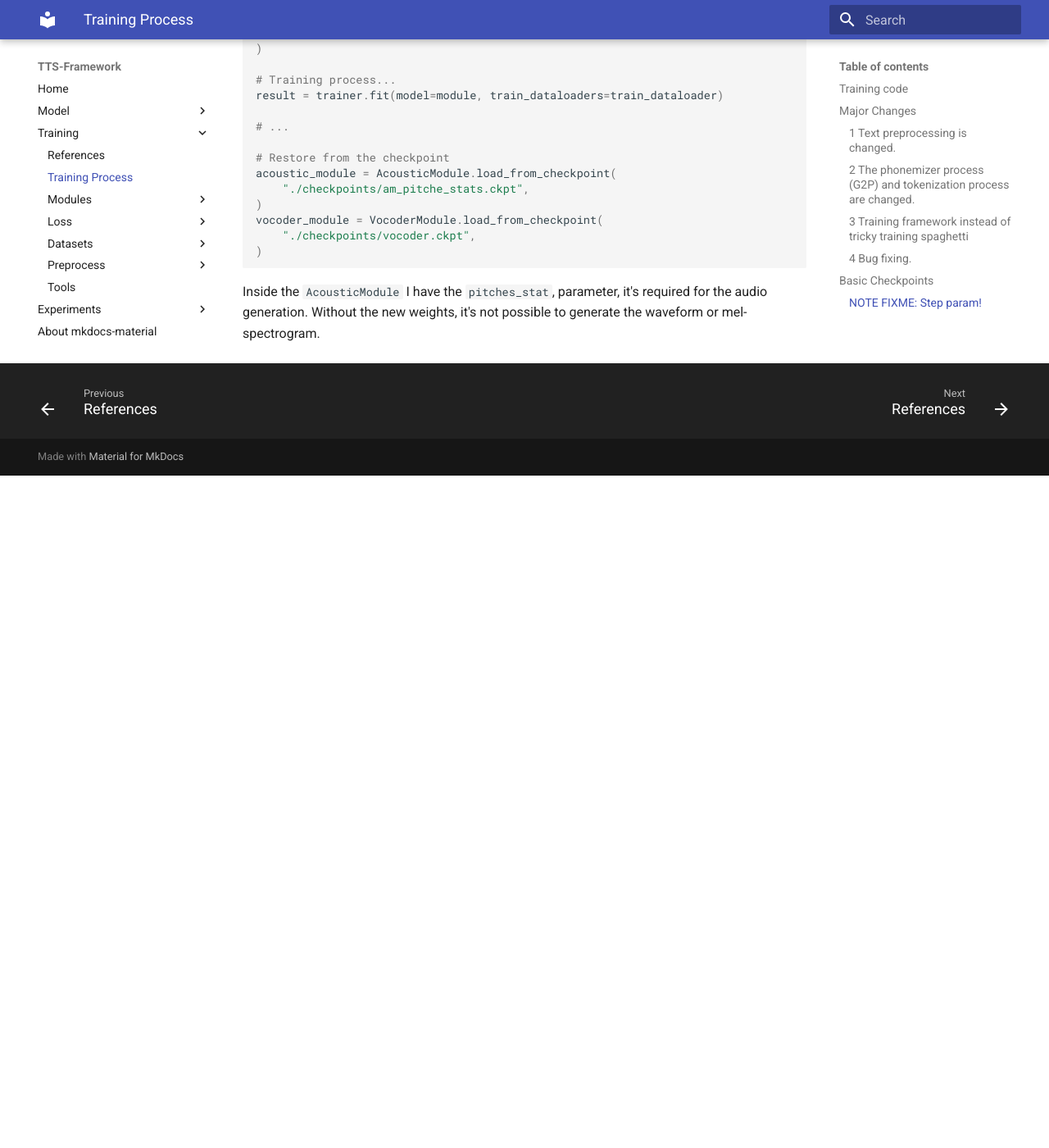
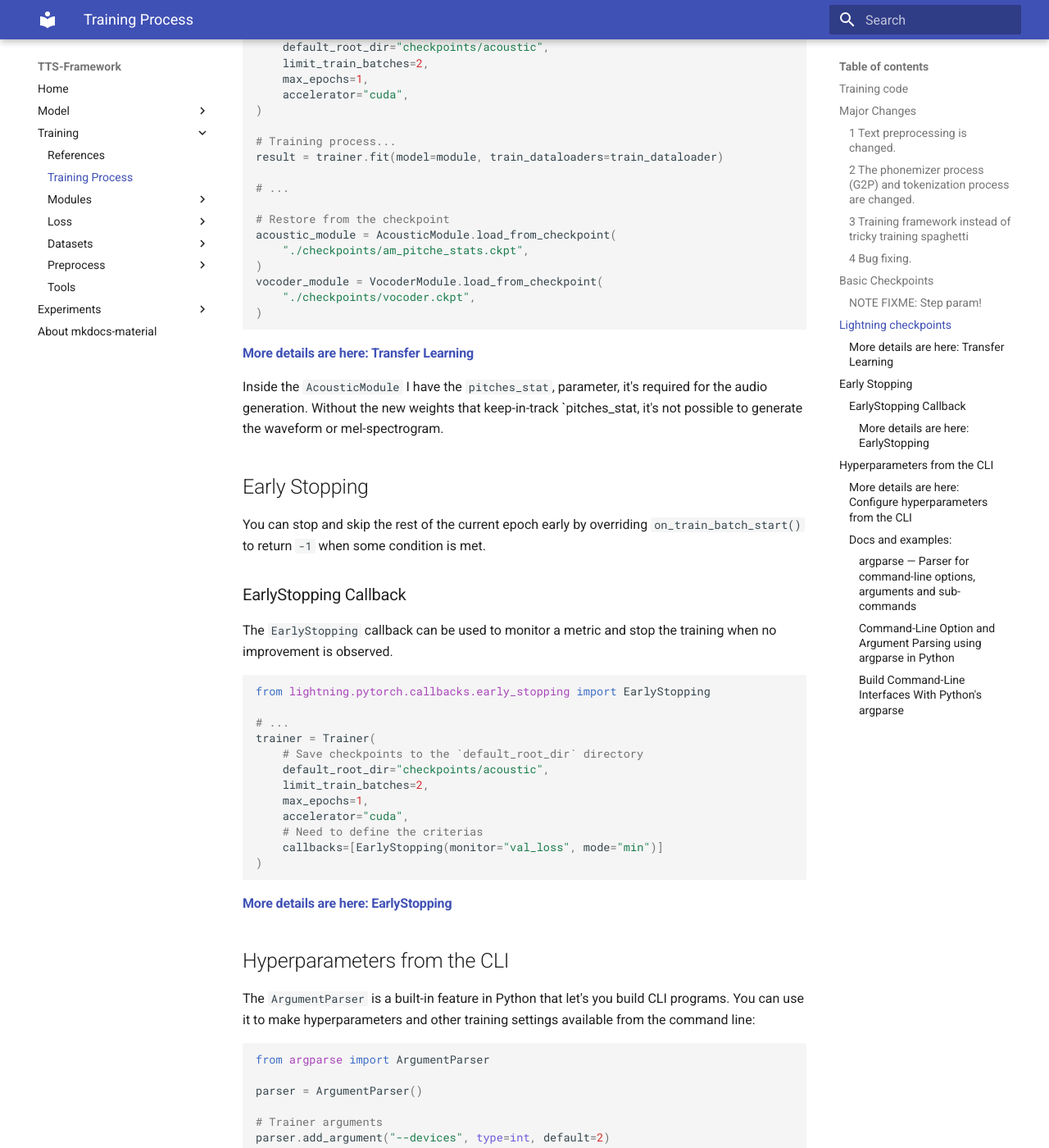
Before and after one commit to nickovchinnikov/tts-framework, an MkDocs documentation site: the page built from docs/training/training_process.md, in a window 1280 px wide and 1400 px high, scrolled down 2458 px. Shown: the whole window at 82% size. Built offline with MkDocs 1.6.1 and Material for MkDocs 9.7.7, drawn with Linux system fonts in a browser that asks for light colours; before the commit the page ends 3038 px from its top, so only the background shows below that; some of the changed text lies outside the part shown.

Commit message:
Add docs: Early Stopping Hyperparameters from the CLI argparse

````diff
--- a/docs/training/training_process.md
+++ b/docs/training/training_process.md
@@ -81,7 +81,9 @@ To upload the legacy checkpoints, inside the [acoustic_module](./modules/acousti
 I have a `step` parameter, it requires the future investigation. Maybe I need to add this param to the model step with `self.register_buffer`. It's required for the [FastSpeech2LossGen](./loss/fast_speech_2_loss_gen.md)
 Possible issue in training.
 
-The new checkpoints, generated by lightning, are very easy to save and load:
+## Lightning checkpoints
+
+The new checkpoints, generated by `lightning`, are very easy to save and load:
 
 ```python
 trainer = Trainer(
@@ -107,5 +109,71 @@ vocoder_module = VocoderModule.load_from_checkpoint(
 
 ```
 
+#### [More details are here: Transfer Learning](https://lightning.ai/docs/pytorch/stable/advanced/transfer_learning.html)
+
 Inside the `AcousticModule` I have the `pitches_stat`, parameter, it's required for the audio generation.
-Without the new weights, it's not possible to generate the waveform or mel-spectrogram.
+Without the new weights that keep-in-track `pitches_stat, it's not possible to generate the waveform or mel-spectrogram.
+
+## Early Stopping
+
+You can stop and skip the rest of the current epoch early by overriding `on_train_batch_start()` to return `-1` when some condition is met.
+
+### EarlyStopping Callback
+
+The `EarlyStopping` callback can be used to monitor a metric and stop the training when no improvement is observed.
+
+```python
+from lightning.pytorch.callbacks.early_stopping import EarlyStopping
+
+# ...
+trainer = Trainer(
+    # Save checkpoints to the `default_root_dir` directory
+    default_root_dir="checkpoints/acoustic",
+    limit_train_batches=2,
+    max_epochs=1,
+    accelerator="cuda",
+    # Need to define the criterias
+    callbacks=[EarlyStopping(monitor="val_loss", mode="min")]
+)
+```
+
+#### [More details are here: EarlyStopping](https://lightning.ai/docs/pytorch/stable/common/early_stopping.html)
+
+## Hyperparameters from the CLI
+
+The `ArgumentParser` is a built-in feature in Python that let's you build CLI programs. You can use it to make hyperparameters and other training settings available from the command line:
+
+```python
+from argparse import ArgumentParser
+
+parser = ArgumentParser()
+
+# Trainer arguments
+parser.add_argument("--devices", type=int, default=2)
+
+# Hyperparameters for the model
+parser.add_argument("--layer_1_dim", type=int, default=128)
+
+# Parse the user inputs and defaults (returns a argparse.Namespace)
+args = parser.parse_args()
+
+# Use the parsed arguments in your program
+trainer = Trainer(devices=args.devices)
+model = MyModel(layer_1_dim=args.layer_1_dim)
+```
+
+This allows you to call your program like so:
+
+```bash
+python trainer.py --layer_1_dim 64 --devices 1
+```
+
+#### [More details are here: Configure hyperparameters from the CLI](https://lightning.ai/docs/pytorch/stable/common/hyperparameters.html)
+
+### Docs and examples:
+
+#### [argparse — Parser for command-line options, arguments and sub-commands](https://docs.python.org/3/library/argparse.html)
+
+#### [Command-Line Option and Argument Parsing using argparse in Python](https://www.geeksforgeeks.org/command-line-option-and-argument-parsing-using-argparse-in-python/)
+
+#### [Build Command-Line Interfaces With Python's argparse](https://realpython.com/command-line-interfaces-python-argparse/)
````
